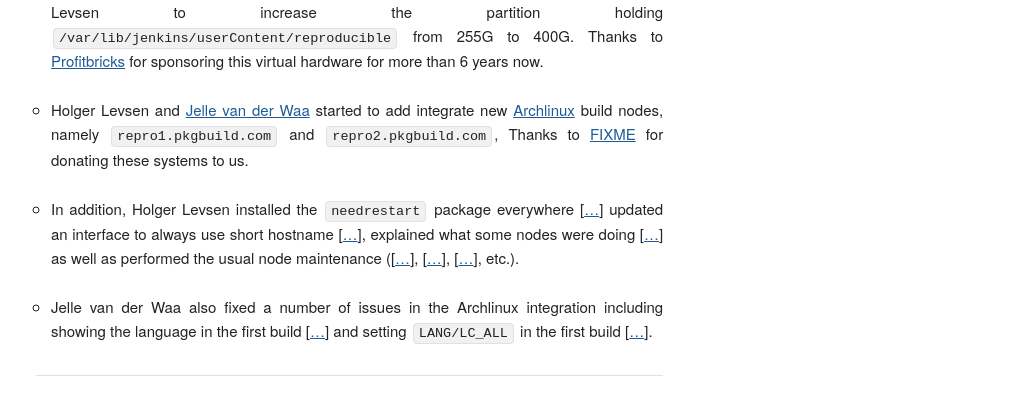
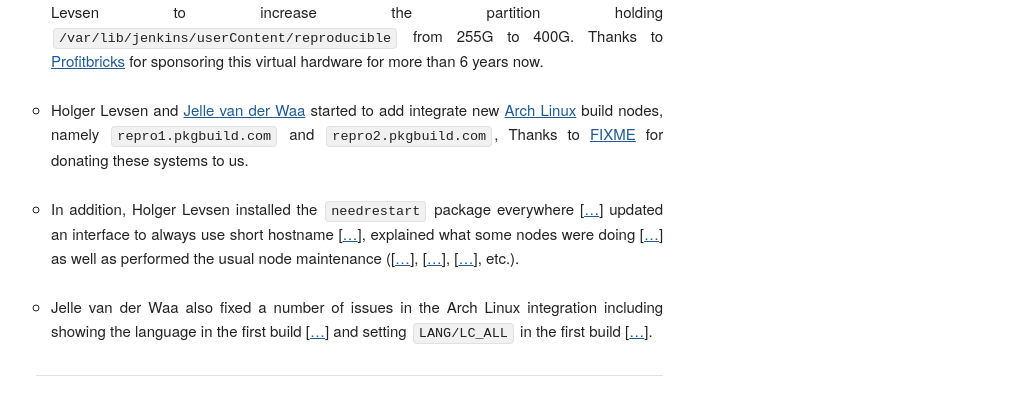
Before and after one commit to prototypefund/reproducible-website, a Jekyll site: the page built from _blog/posts/188.md, in a window 1280 px wide and 900 px high, scrolled down 1679 px. Shown: the part 161-566 px from the top of the window, without its empty margins (124-1151 px from the left). Built offline with Jekyll 4.4.1, drawn with Linux system fonts in a browser that asks for light colours; some web fonts are replaced.

Commit message:
188: Fix Arch Linux spelling

```diff
--- a/_blog/posts/188.md
+++ b/_blog/posts/188.md
@@ -51,11 +51,11 @@ There were a number of updates to our [Jenkins](https://jenkins.io/)-based testi
 
 * Chris Lamb [prepared a merge request](https://salsa.debian.org/qa/jenkins.debian.net/merge_requests/17) to generate and serve [diffoscope](https://diffoscope.org/) JSON output in addition to the existing HTML and text formats ([example output](https://tests.reproducible-builds.org/debian/dbdjson/buster/arm64/continuity_0.0~git20180216.d8fb858-1.diffoscope.json.gz)). This required Holger Levsen to increase the partition holding `/var/lib/jenkins/userContent/reproducible` from 255G to 400G. Thanks to [Profitbricks](https://www.profitbricks.co.uk/) for sponsoring this virtual hardware for more than 6 years now.
 
-* Holger Levsen and [Jelle van der Waa](https://vdwaa.nl/) started to add integrate new [Archlinux](https://www.archlinux.org/) build nodes, namely `repro1.pkgbuild.com` and `repro2.pkgbuild.com`, Thanks to [FIXME](FIXME) for donating these systems to us.
+* Holger Levsen and [Jelle van der Waa](https://vdwaa.nl/) started to add integrate new [Arch Linux](https://www.archlinux.org/) build nodes, namely `repro1.pkgbuild.com` and `repro2.pkgbuild.com`, Thanks to [FIXME](FIXME) for donating these systems to us.
 
 * In addition, Holger Levsen installed the `needrestart` package everywhere [[...](https://salsa.debian.org/qa/jenkins.debian.net/commit/00bd6ac1)] updated an interface to always use short hostname [[...](https://salsa.debian.org/qa/jenkins.debian.net/commit/91a936f8)], explained what some nodes were doing [[...](https://salsa.debian.org/qa/jenkins.debian.net/commit/dbd40692)] as well as performed the usual node maintenance ([[...](https://salsa.debian.org/qa/jenkins.debian.net/commit/0abf968a)], [[...](https://salsa.debian.org/qa/jenkins.debian.net/commit/ec0b9929)], [[...](https://salsa.debian.org/qa/jenkins.debian.net/commit/00451113)], etc.).
 
-* Jelle van der Waa also fixed a number of issues in the Archlinux integration including showing the language in the first build [[...](https://salsa.debian.org/qa/jenkins.debian.net/commit/ae55ece3)] and setting `LANG/LC_ALL` in the first build [[...](https://salsa.debian.org/qa/jenkins.debian.net/commit/a0927060)].
+* Jelle van der Waa also fixed a number of issues in the Arch Linux integration including showing the language in the first build [[...](https://salsa.debian.org/qa/jenkins.debian.net/commit/ae55ece3)] and setting `LANG/LC_ALL` in the first build [[...](https://salsa.debian.org/qa/jenkins.debian.net/commit/a0927060)].
 
 
 ---
```
